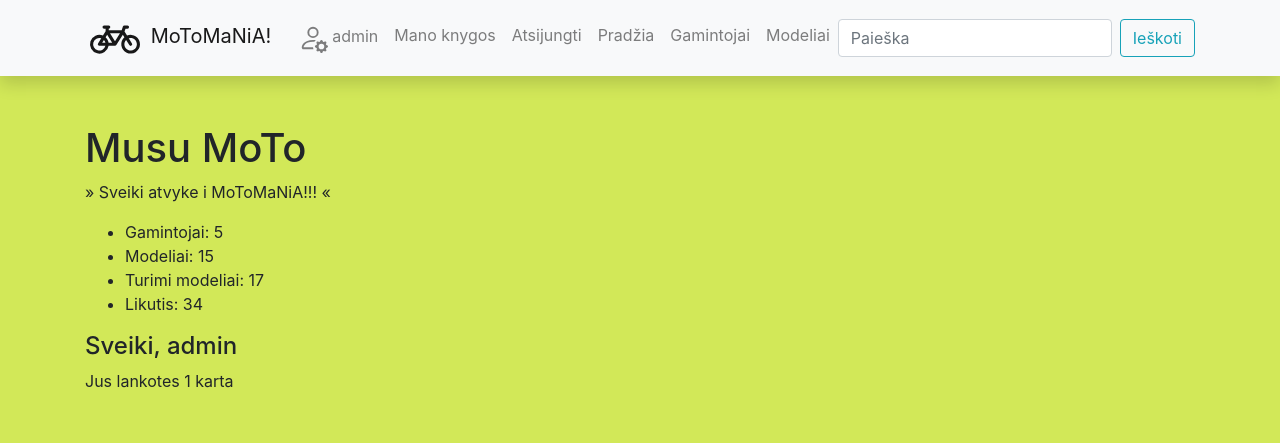
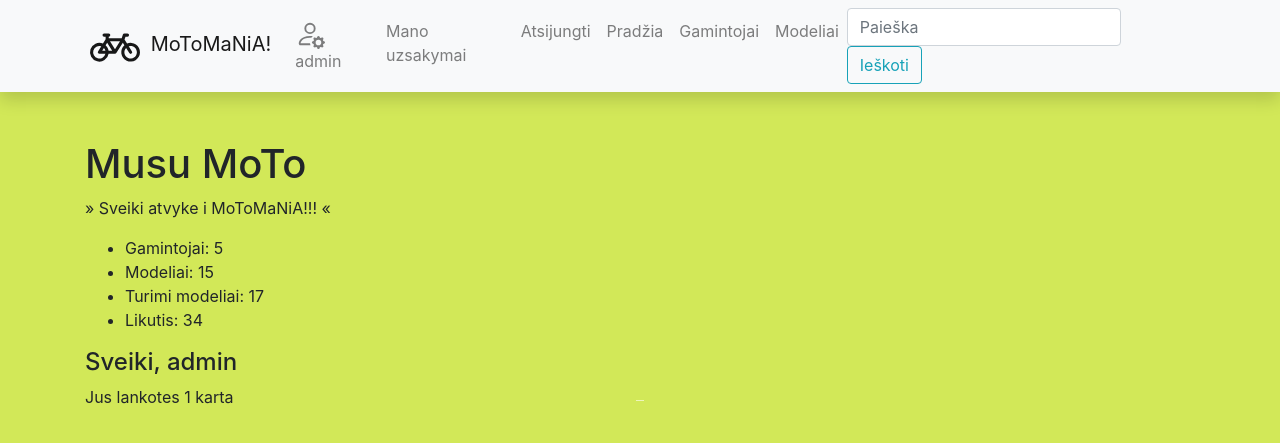
Before and after one commit to jarockis77/penktasprojektas, a Django app: page /motociklai/ in a window 1280 px wide. Shown: the top 443 px of the page. Run offline with Django 4.2, Linux system fonts and the light colour scheme; a user stored in the database is signed in; data comes from the database, SQL or seed files in the repository; both versions use the stored data as it was after the commit; some libraries are stand-ins or nearby versions.

Commit message:
viskas veikia, uzsakymai prijungti

```diff
--- a/motociklai/models.py
+++ b/motociklai/models.py
@@ -1,5 +1,7 @@
 from django.db import models
+from django.contrib.auth.models import User
 
+from datetime import date
 import uuid
 # Create your models here.
 
@@ -79,6 +81,9 @@ class ModelisInstance(models.Model):
         help_text='Moto statusas'
     )
 
+    klientas = models.ForeignKey(User, on_delete=models.SET_NULL, null=True, blank=True)
+
+
     class Meta:
         ordering = ['planuojama_gauti']
 
--- a/motociklai/static/css/styles.css
+++ b/motociklai/static/css/styles.css
@@ -9,3 +9,20 @@ body {
 
    background-color: #d2e858;
 }
+
+.spike{
+  position: absolute;
+  width: 8px;
+  height: 1px;
+  background: #fff9;
+  line-height: 20%;
+  transform-origin: 50%;
+  z-index: 5;
+  inset: 0;
+  margin: auto;
+  font-style:normal;
+  transform: rotate(var(--rotate)) translateX(var(--dail-size));
+}
+.spike:nth-child(5n+1) {
+  box-shadow: -7px 0 #fff9;
+}
--- a/motociklai/templates/base.html
+++ b/motociklai/templates/base.html
@@ -69,6 +69,7 @@
         >
             <span class="navbar-toggler-icon"></span>
         </button>
+
         <div class="collapse navbar-collapse" id="navbarResponsive">
             <ul class="navbar-nav ml-auto">
                 {% if user.is_authenticated %}
@@ -83,7 +84,7 @@
                         7a2 2 0 100-4 2 2 0 000 4zm3-2a3 3 0 11-6 0 3 3 0 016 0z" clip-rule="evenodd"/>
                     </svg>
                     {{ user.get_username }}</a></li>
-                <li class="nav-item"><a class="nav-link" href="#">Mano knygos</a></li>
+                <li class="nav-item"><a class="nav-link" href="{% url 'mano-uzsakymai' %}">Mano uzsakymai</a></li>
                 <li class="nav-item"><a class="nav-link" href="{% url 'logout' %}">Atsijungti</a></li>
                 {% else %}
                 <li class="nav-item"><a class="nav-link" href="{% url 'login' %}?next={{ request.path }}">Prisijungti</a></li>
@@ -95,6 +96,7 @@
 
 
                 <li class="nav-item"><a class="nav-link" href="{% url 'index-url' %}">Pradžia</a></li>
+
                 <li class="nav-item"><a class="nav-link" href="{% url 'gamintojai-visi-url' %}">Gamintojai</a></li>
                 <li class="nav-item"><a class="nav-link" href="{% url 'modeliai-all-url' %}">Modeliai</a></li>
             </ul>
@@ -114,6 +116,7 @@
                 <button class="btn btn-outline-info my-2 my-sm-0" type="submit">
                     Ieškoti
                 </button>
+
             </form>
         </div>
     </div>
--- a/motociklai/templates/index.html
+++ b/motociklai/templates/index.html
@@ -2,6 +2,7 @@
 {% load i18n %}
 {% block content %}
 <h1>Musu MoTo</h1>
+<div class="spike" style="--rotate: 1; --dail-size: 1;"></div>
 <p>&raquo; Sveiki atvyke i MoToMaNiA!!! &laquo;</p>
 <ul>
     <li>Gamintojai: {{ num_gamintojas_t }}</li>
@@ -13,4 +14,6 @@
 <p>Jus lankotes {{ num_visits_t }} karta</p>
 
 
+
+
 {% endblock %}
--- a/motociklai/urls.py
+++ b/motociklai/urls.py
@@ -9,4 +9,5 @@ urlpatterns = [
     path('modeliai/', views.ModelisListView.as_view(), name='modeliai-all-url'),
     path('modeliai/<int:pk>', views.ModelisDetailView.as_view(), name='modelis-vienas-url'),
     path('search/', views.search, name='search-url'),
+    path('mano_uzsakymai', views.UzsakymaiByUserListView.as_view(), name='mano-uzsakymai'),
 ]
--- a/motociklai/views.py
+++ b/motociklai/views.py
@@ -6,6 +6,8 @@ from django.db.models import Q
 from django.core.paginator import Paginator
 
 from .models import Gamintojas, Modelis, Likutis, ModelisInstance
+from django.contrib.auth.mixins import LoginRequiredMixin
+
 # Create your views here.
 
 
@@ -74,3 +76,11 @@ def search(request):
         'paieskos_rezultatai_t': paieskos_rezultatai
     }
     return render(request, 'paieskos-rezultatai.html', context=context_t)
+
+class UzsakymaiByUserListView(LoginRequiredMixin, generic.list.ListView):
+    model = ModelisInstance
+    template_name = "mano-uzsakymai.html"
+    context_object_name = 'modelisinstance_list'
+
+    def  get_queryset(self):
+        return ModelisInstance.objects.filter(klientas=self.request.user)
```
Also changed, not shown: motociklai/admin.py (+5 -3 lines), motociklai/templates/mano-uzsakymai.html (added, +18 -0 lines), db.sqlite3, motociklai/migrations/0011_modelisinstance_klientas_alter_modelis_cover.py (added), motociklai/templates/klientas_modelis.html (added).
